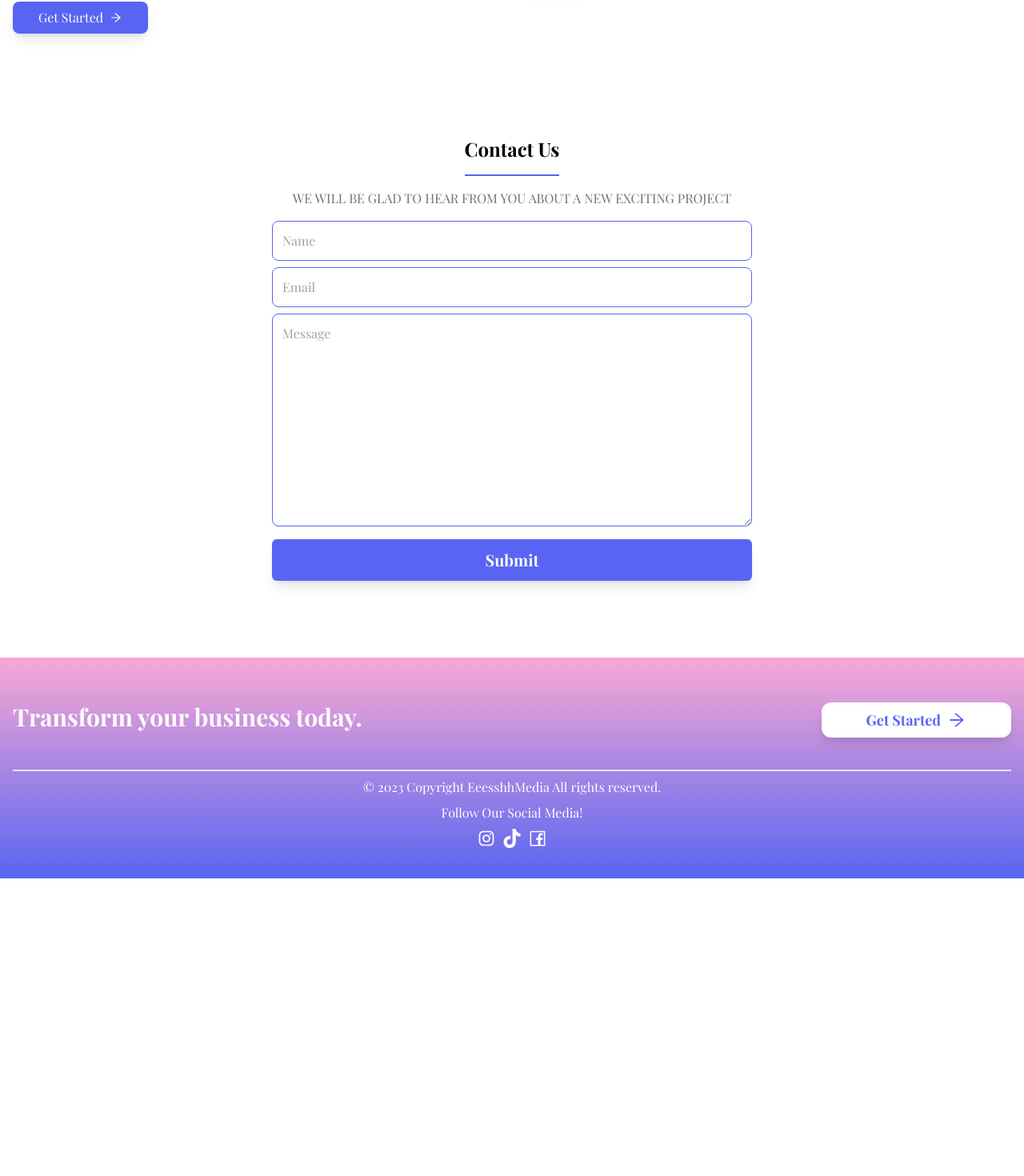
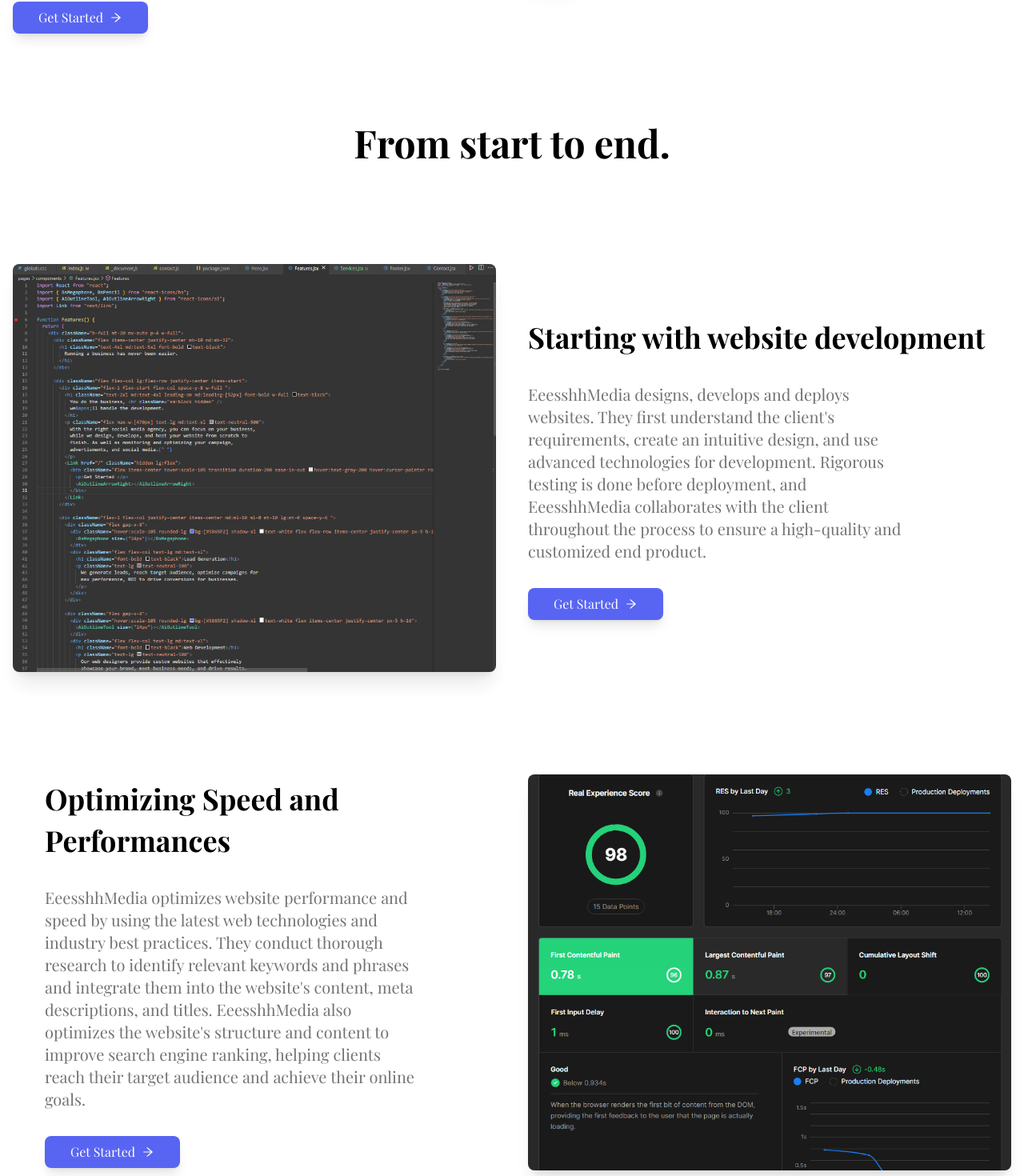
Before and after one commit to antdoan123/optimal, a Next.js app: page / in a window 1280 px wide. Shown: the part 1530-3000 px from the top of the page at 80% size. Before the commit the page ends 2628 px from the top, so only its background shows below. Built offline with nearby package versions, Linux system fonts and the light colour scheme.

Commit message:
added animation and service page

```diff
--- a/pages/components/Contact.jsx
+++ b/pages/components/Contact.jsx
@@ -1,6 +1,6 @@
 import React from 'react'
 import { useRef, useState } from 'react';
-
+import { motion } from 'framer-motion'
 
 const Contact = () => {
     const [sent, setSent] = useState(false)
@@ -31,7 +31,13 @@
 
     }
   return (
-    <div className='h-full mt-20 mx-auto p-4 w-full'>
+    <motion.div
+    initial={{y: 100, opacity: 0 }}
+    whileInView={{y:0, opacity: 1 }}
+    viewport={{ once: true }}
+    transition={{ duration: 1 }}
+    className='h-full mt-20 mx-auto p-4 w-full'
+    >
         <div className='flex flex-col items-center justify-center'>
             <h1 className='border-b-2 border-[#5865F2] py-4 text-2xl font-bold text-black'>Contact Us</h1>
             <p className='mt-4 text-md text-center text-neutral-500'>WE WILL BE GLAD TO HEAR FROM YOU ABOUT A NEW EXCITING PROJECT</p>
@@ -45,7 +51,7 @@
                 </a>
                 <p className={`pt-1 text-[#5865F2] italic ${sent ? '' : 'hidden'}`}>{"Sent! We'll get back to you shortly."}</p>
             </form>
-    </div>
+    </motion.div>
   )
 }
 
--- a/pages/components/Features.jsx
+++ b/pages/components/Features.jsx
@@ -2,17 +2,30 @@
 import { BsMegaphone, BsPencil } from "react-icons/bs";
 import { AiOutlineTool, AiOutlineArrowRight } from "react-icons/ai";
 import Link from "next/link";
+import { motion } from "framer-motion"
 
 function Features() {
   return (
     <div className="h-full mt-20 mx-auto p-4 w-full">
-      <div className="flex items-center justify-center mb-10 md:mb-32">
+      <motion.div
+                  initial={{ opacity: 0 }}
+                  whileInView={{ opacity: 1 }}
+                  viewport={{ once: true }}
+                  transition={{ duration: 1 }}
+                  className="flex items-center justify-center mb-10 md:mb-32"
+            >
         <h1 className="text-4xl md:text-5xl font-bold text-black">
           Running a business has never been easier.
         </h1>
-      </div>
+      </motion.div>
 
-      <div className="flex flex-col lg:flex-row justify-center items-start">
+      <motion.div
+                  initial={{ opacity: 0 }}
+                  whileInView={{ opacity: 1 }}
+                  viewport={{ once: true }}
+                  transition={{ duration: 1 }}
+                  className="flex flex-col lg:flex-row justify-center items-start"
+                  >
         <div className="flex-1 flex-start flex-col space-y-8 w-full ">
           <h1 className="text-2xl md:text-4xl leading-sm md:leading-[52px] font-bold w-full text-black">
             You do the business, <br className="sm:block hidden" />
@@ -80,7 +93,7 @@
           </Link>
         </div>
 
-      </div>
+      </motion.div>
     </div>
   );
 }
--- /dev/null
+++ b/pages/components/Services.jsx
@@ -0,0 +1,175 @@
+import React from "react";
+import { animated, useSpring } from "react-spring";
+import { AiOutlineTool, AiOutlineArrowRight } from "react-icons/ai";
+import Link from "next/link";
+import { motion } from "framer-motion";
+const calc = (x, y) => [
+  -(y - window.innerHeight / 2) / 200,
+  -(x - window.innerWidth / 2) / 200,
+  1.05,
+];
+const trans = (x, y, s) =>
+  `perspective(200px) rotateX(${x}deg) rotateY(${y}deg) scale(${s})`;
+
+function Services() {
+  const [props, set] = useSpring(() => ({
+    xys: [0, 0, 1],
+    config: { mass: 2, tension: 350, friction: 40 },
+  }));
+
+  return (
+    <div className="h-full mt-20 mx-auto p-4 w-full">
+      <motion.div
+        initial={{opacity: 0 }}
+        whileInView={{opacity: 1 }}
+        viewport={{ once: true }}
+        transition={{ duration: 1 }}
+        className="flex items-center justify-center mb-10 md:mb-32"
+      >
+        <h1 className="text-4xl md:text-5xl font-bold text-black">
+          From start to end.
+        </h1>
+      </motion.div>
+
+      <motion.div
+                  initial={{x: 100, opacity: 0 }}
+                  whileInView={{x:0, opacity: 1 }}
+                  viewport={{ once: true }}
+                  transition={{ duration: 1 }}
+                  className="flex flex-col lg:flex-row justify-center items-center mb-10 md:mb-32"
+                  >
+        <div className="flex-1 flex-start flex-col space-y-8 w-full ">
+          <animated.img
+            src="codesnippet.png"
+            alt="hero"
+            draggable={false}
+            onMouseMove={({ clientX: x, clientY: y }) =>
+              set({
+                xys: [
+                  -(y - window.innerHeight / 2) / 200,
+                  -(x - window.innerWidth / 2) / 200,
+                  1.05,
+                ],
+              })
+            }
+            onMouseLeave={() => set({ xys: [0, 0, 1] })}
+            style={{
+              opacity: 0.9,
+              transform: props.xys.interpolate(
+                (x, y, s) =>
+                  `perspective(200px) rotateX(${x}deg) rotateY(${y}deg) scale(${s})`
+              ),
+            }}
+            className="rounded-lg shadow-xl "
+          />
+        </div>
+
+        <div className="flex-1 justify-center items-center md:ml-10 ml-0 mt-10 lg:mt-0">
+          <div className="flex-1 flex-start flex-col space-y-8 w-full ">
+            <h1 className="text-2xl md:text-4xl leading-sm md:leading-[52px] font-bold w-full text-black">
+              Starting with website development
+            </h1>
+            <p className="flex text-lg md:text-xl text-neutral-500 max-w-[470px]">
+              EeesshhMedia designs, develops and deploys websites. They first
+              understand the client's requirements, create an intuitive design,
+              and use advanced technologies for development. Rigorous testing is
+              done before deployment, and EeesshhMedia collaborates with the
+              client throughout the process to ensure a high-quality and
+              customized end product.
+            </p>
+            <Link href="/" className="hidden lg:flex">
+              <btn className="flex items-center hover:scale-105 transition duration-200 ease-in-out hover:text-gray-200 hover:cursor-pointer rounded-lg py-2 px-8 bg-[#5865F2] shadow-lg text-white gap-2">
+                <p>Get Started </p>
+                <AiOutlineArrowRight></AiOutlineArrowRight>
+              </btn>
+            </Link>
+          </div>
+        </div>
+      </motion.div>
+
+      <motion.div
+                  initial={{x: -100, opacity: 0 }}
+                  whileInView={{x:0, opacity: 1 }}
+                  viewport={{ once: true }}
+                  transition={{ duration: 1 }}
+                  className="flex flex-col lg:flex-row justify-center items-center mb-10 md:mb-32"
+                  >
+        <div className="lg:hidden flex-1 flex-start flex-col space-y-8 w-full ">
+          <animated.img
+            src="performances.png"
+            alt="hero"
+            draggable={false}
+            onMouseMove={({ clientX: x, clientY: y }) =>
+              set({
+                xys: [
+                  -(y - window.innerHeight / 2) / 200,
+                  -(x - window.innerWidth / 2) / 200,
+                  1.05,
+                ],
+              })
+            }
+            onMouseLeave={() => set({ xys: [0, 0, 1] })}
+            style={{
+              opacity: 0.9,
+              transform: props.xys.interpolate(
+                (x, y, s) =>
+                  `perspective(200px) rotateX(${x}deg) rotateY(${y}deg) scale(${s})`
+              ),
+            }}
+            className="rounded-lg shadow-xl "
+          />
+        </div>
+        <div className="flex-1 justify-center items-center md:ml-10 ml-0 mt-10 lg:mt-0">
+          <div className="flex-1 flex-start flex-col space-y-8 w-full ">
+            <h1 className="text-2xl md:text-4xl leading-sm md:leading-[52px] font-bold w-full text-black">
+              Optimizing Speed and Performances
+            </h1>
+            <p className="flex text-lg md:text-xl text-neutral-500 max-w-[470px]">
+              EeesshhMedia optimizes website performance and speed by using the
+              latest web technologies and industry best practices. They conduct
+              thorough research to identify relevant keywords and phrases and
+              integrate them into the website's content, meta descriptions, and
+              titles. EeesshhMedia also optimizes the website's structure and
+              content to improve search engine ranking, helping clients reach
+              their target audience and achieve their online goals.
+            </p>
+            <Link href="/" className="hidden lg:flex">
+              <btn className="flex items-center hover:scale-105 transition duration-200 ease-in-out hover:text-gray-200 hover:cursor-pointer rounded-lg py-2 px-8 bg-[#5865F2] shadow-lg text-white gap-2">
+                <p>Get Started </p>
+                <AiOutlineArrowRight></AiOutlineArrowRight>
+              </btn>
+            </Link>
+          </div>
+        </div>
+
+        <div className="hidden lg:flex flex-1 flex-end flex-col space-y-8 w-full  ">
+          <animated.img
+            src="performances.png"
+            alt="hero"
+            draggable={false}
+            onMouseMove={({ clientX: x, clientY: y }) =>
+              set({
+                xys: [
+                  -(y - window.innerHeight / 2) / 200,
+                  -(x - window.innerWidth / 2) / 200,
+                  1.05,
+                ],
+              })
+            }
+            onMouseLeave={() => set({ xys: [0, 0, 1] })}
+            style={{
+              opacity: 0.9,
+              transform: props.xys.interpolate(
+                (x, y, s) =>
+                  `perspective(200px) rotateX(${x}deg) rotateY(${y}deg) scale(${s})`
+              ),
+            }}
+            className="rounded-lg shadow-xl "
+          />
+        </div>
+      </motion.div>
+    </div>
+  );
+}
+
+export default Services;
--- a/pages/index.js
+++ b/pages/index.js
@@ -7,6 +7,7 @@
 import Features from './components/Features'
 import Hero from './components/Hero'
 import Contact from './components/Contact'
+import Services from './components/Services';
 
 
 const inter = Inter({ subsets: ['latin'] })
@@ -38,6 +39,7 @@
 
         {/* Features */}
         <Features></Features>
+        <Services></Services>
         <Contact></Contact>
         {/* Features */}
 
```
Also changed, not shown: public/codesnippet.png (added), public/performances.png (added).
